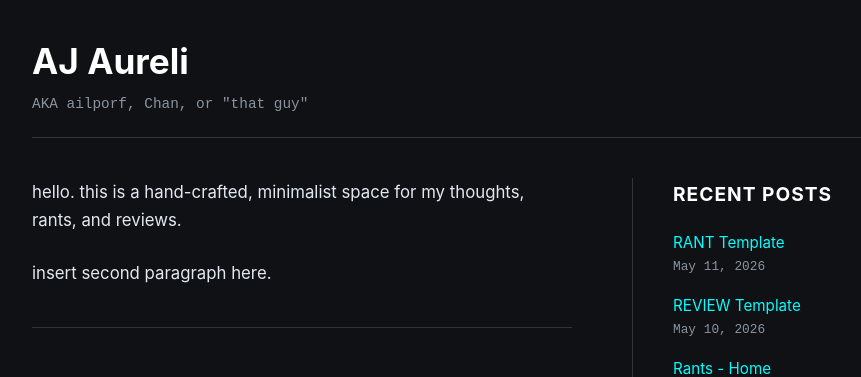
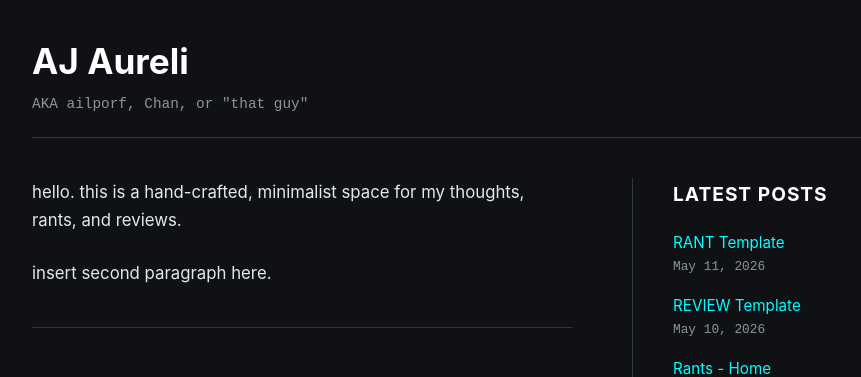
Before and after one commit to ailporf/ailporf.github.io, a Jekyll site: the page built from index.html, in a window 1280 px wide. Shown: the top 377 px of the page, without its empty margins (128-989 px from the left). Built offline with Jekyll 4.4.1, drawn with Linux system fonts in a browser that asks for light colours.

Commit message:
wording parity fixes

```diff
--- a/_layouts/review.html
+++ b/_layouts/review.html
@@ -30,7 +30,7 @@
                     {% endif %}
 
                     {% if page.read_count and page.read_count > 1 %}
-                        <li><strong>Read Count:</strong> {{ page.read_count }}x (Reread)</li>
+                        <li><strong>Read Count:</strong> {{ page.read_count }} x (Reread)</li>
                         {% if page.latest_read_date %}
                             <li><strong>Latest Read:</strong> {{ page.latest_read_date | date: "%b %d, %Y" }}</li>
                         {% endif %}
--- a/index.html
+++ b/index.html
@@ -45,9 +45,8 @@
                         {% endfor %}
                     </div>
                 </section>
-
                 <aside class="column-sidebar">
-                    <h2>Recent Posts</h2>
+                    <h2>Latest Posts</h2>
                     <ul class="recent-posts-list">
                     {% assign raw_pages = site.pages | sort: "date" | reverse %}
                     {% assign count = 0 %}
```
